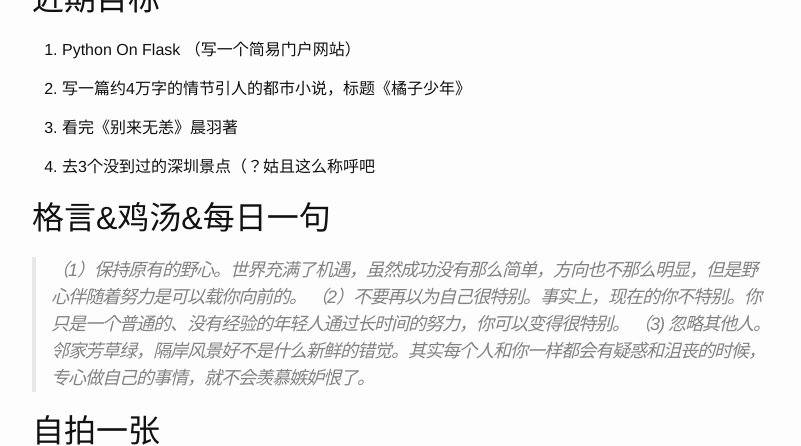
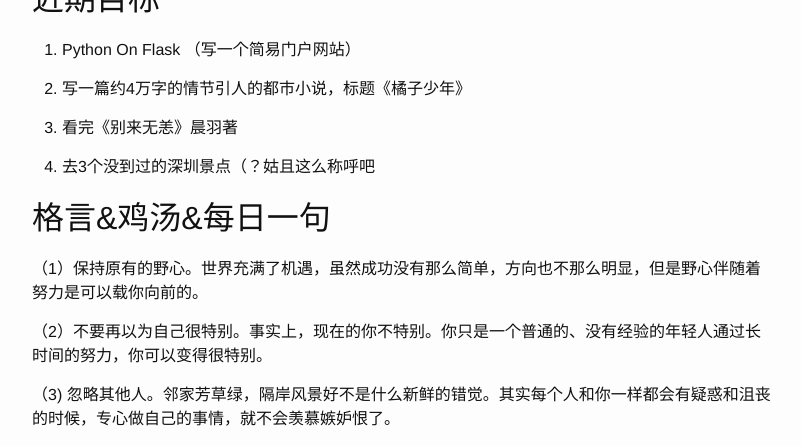
Before and after one commit to lzsu/lzsu.github.com, a Jekyll site: the page built from about.md, in a window 1280 px wide and 900 px high, scrolled down 525 px, cut to the strip 0-446 px from the top of the window. Shown: the whole strip, without its empty margins (238-1039 px from the left). Built offline with Jekyll 4.4.1, drawn with Linux system fonts in a browser that asks for light colours.

```diff
--- a/about.md
+++ b/about.md
@@ -21,6 +21,7 @@ permalink: /about/
 * 极简主义者（奋斗中）
 
 
+
 ## 近期目标
 
 1. Python On Flask （写一个简易门户网站）
@@ -32,11 +33,14 @@ permalink: /about/
 4. 去3个没到过的深圳景点（？姑且这么称呼吧
 
 
+
 ## 格言&鸡汤&每日一句
 
-> （1）保持原有的野心。世界充满了机遇，虽然成功没有那么简单，方向也不那么明显，但是野心伴随着努力是可以载你向前的。
-> （2）不要再以为自己很特别。事实上，现在的你不特别。你只是一个普通的、没有经验的年轻人通过长时间的努力，你可以变得很特别。
-> （3) 忽略其他人。邻家芳草绿，隔岸风景好不是什么新鲜的错觉。其实每个人和你一样都会有疑惑和沮丧的时候，专心做自己的事情，就不会羡慕嫉妒恨了。
+（1）保持原有的野心。世界充满了机遇，虽然成功没有那么简单，方向也不那么明显，但是野心伴随着努力是可以载你向前的。
+
+（2）不要再以为自己很特别。事实上，现在的你不特别。你只是一个普通的、没有经验的年轻人通过长时间的努力，你可以变得很特别。
+
+（3) 忽略其他人。邻家芳草绿，隔岸风景好不是什么新鲜的错觉。其实每个人和你一样都会有疑惑和沮丧的时候，专心做自己的事情，就不会羡慕嫉妒恨了。
 
 
 
```
